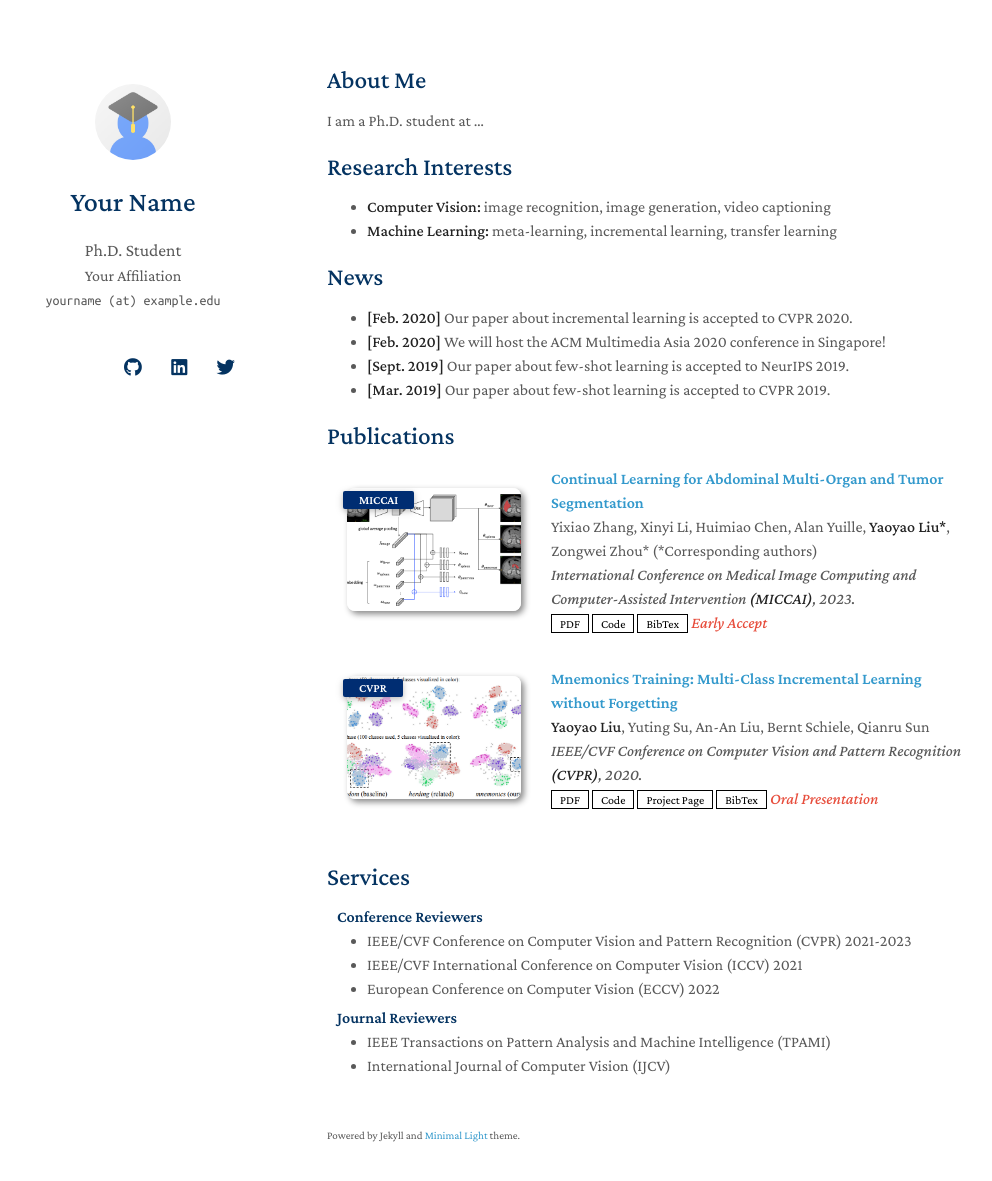
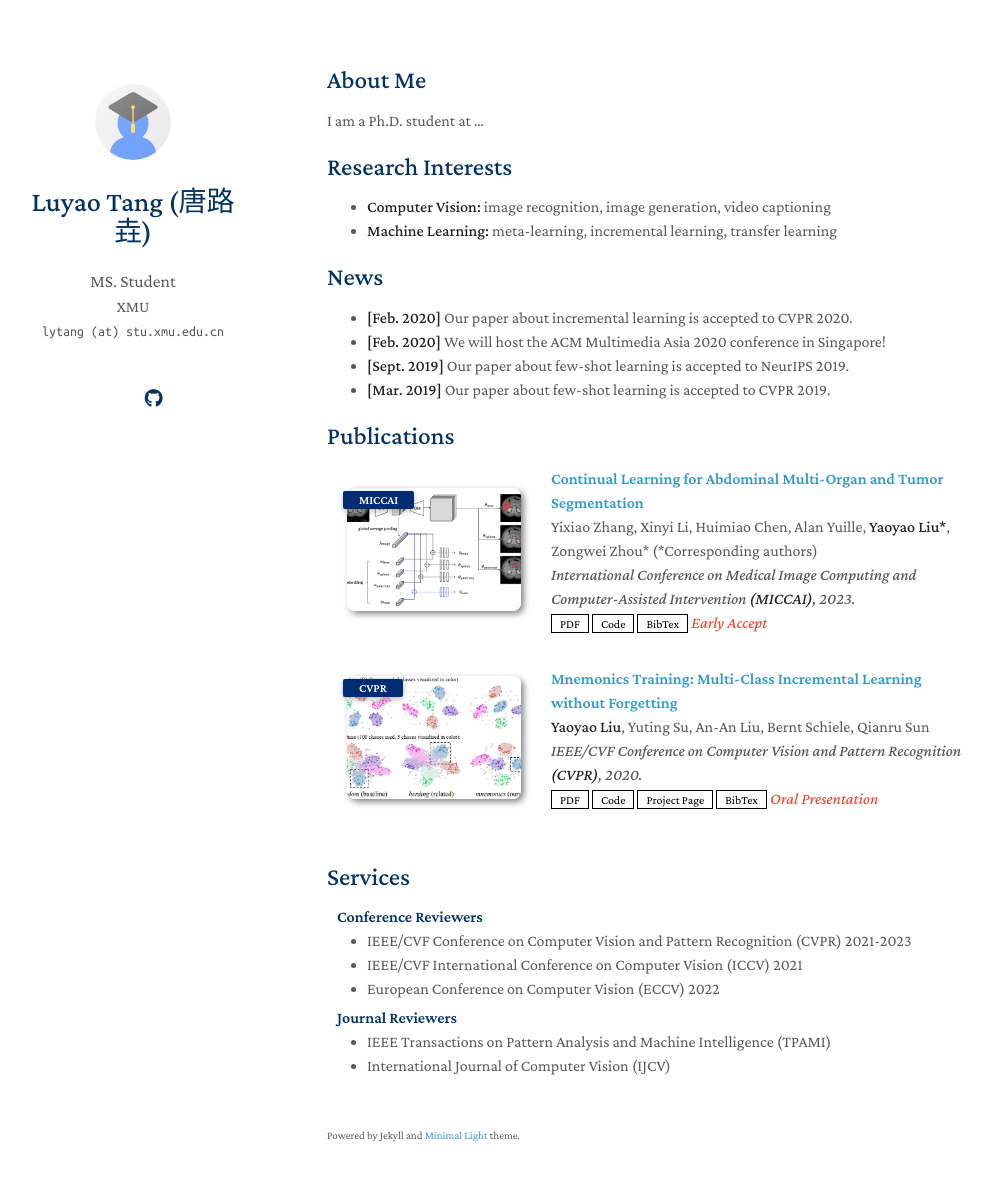
Before and after one commit to lytang63/lytang63.github.io, a Jekyll site: the page built from index.md, in a window 1280 px wide and 1216 px high. Shown: the top 1181 px of the window, without its empty margins (143-1135 px from the left). Built offline with Jekyll 4.4.1, drawn with Linux system fonts in a browser that asks for light colours; nearby versions of some CDN libraries; a style sheet for code colours, icons or effects is not loaded; our own code applies the rules of GitHub Pages for plain Markdown files.

Commit message:
_config.yml

```diff
--- a/_config.yml
+++ b/_config.yml
@@ -1,22 +1,22 @@
 # Basic Information
-title: Your Name
-position: Ph.D. Student
-affiliation: Your Affiliation
-email: yourname (at) example.edu
+title: Luyao Tang (唐路垚)
+position: MS. Student
+affiliation: XMU
+email: lytang (at) stu.xmu.edu.cn
 
 # Search Engine Optimization (SEO)
 # The following information is used to improve the website traffic from search engines, e.g., Google.
-keywords: minimal light
-description: The Minimal Light is a simple and elegant jekyll theme for academic personal homepage.
-canonical: https://minimal-light-theme.yliu.me/
+keywords: Luyao Tang
+description: Luyao Tang
+canonical: https://lytang.github.io/
 
 # Links
 # If you don't need one of them, you may delete the corresponding line.
-google_scholar: https://scholar.google.com/
-cv_link: assets/files/curriculum_vitae.pdf
+google_scholar: https://scholar.google.com/citations?user=kKaYkMcAAAAJ
+# cv_link: assets/files/curriculum_vitae.pdf
 github_link: https://github.com/
-linkedin: https://www.linkedin.com/
-twitter: https://twitter.com/
+# linkedin: https://www.linkedin.com/
+# twitter: https://twitter.com/
 
 # Images (e.g., your profile picture and your website's favicon)
 # "favicon" and "favicon_dark" are used for the light and dark modes, respectively.
@@ -42,7 +42,7 @@ google_analytics: UA-111540567-4
 
 # Use this project as a remote theme for GitHub Pages
 # See the guide here: https://docs.github.com/en/pages/setting-up-a-github-pages-site-with-jekyll/adding-a-theme-to-your-github-pages-site-using-jekyll
-remote_theme: yaoyao-liu/minimal-light
+remote_theme: lytang63/lytang63.github.io
 
 # The following files will be removed from the generated website.
 exclude:
```
